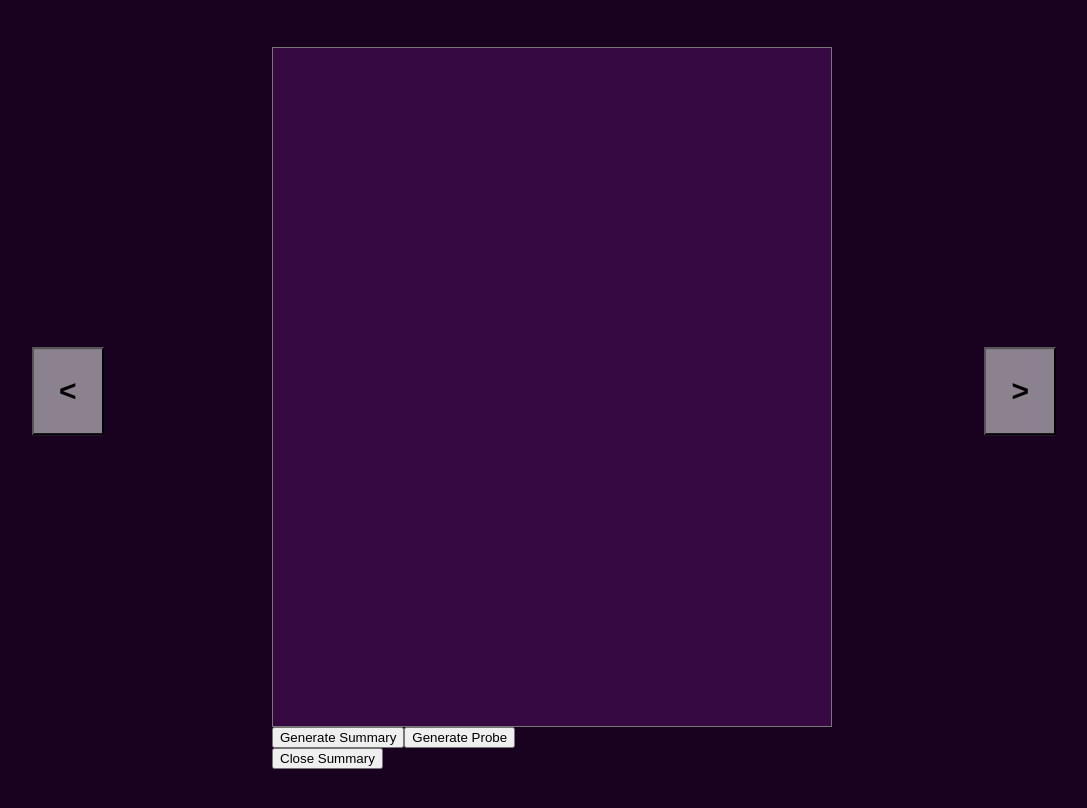
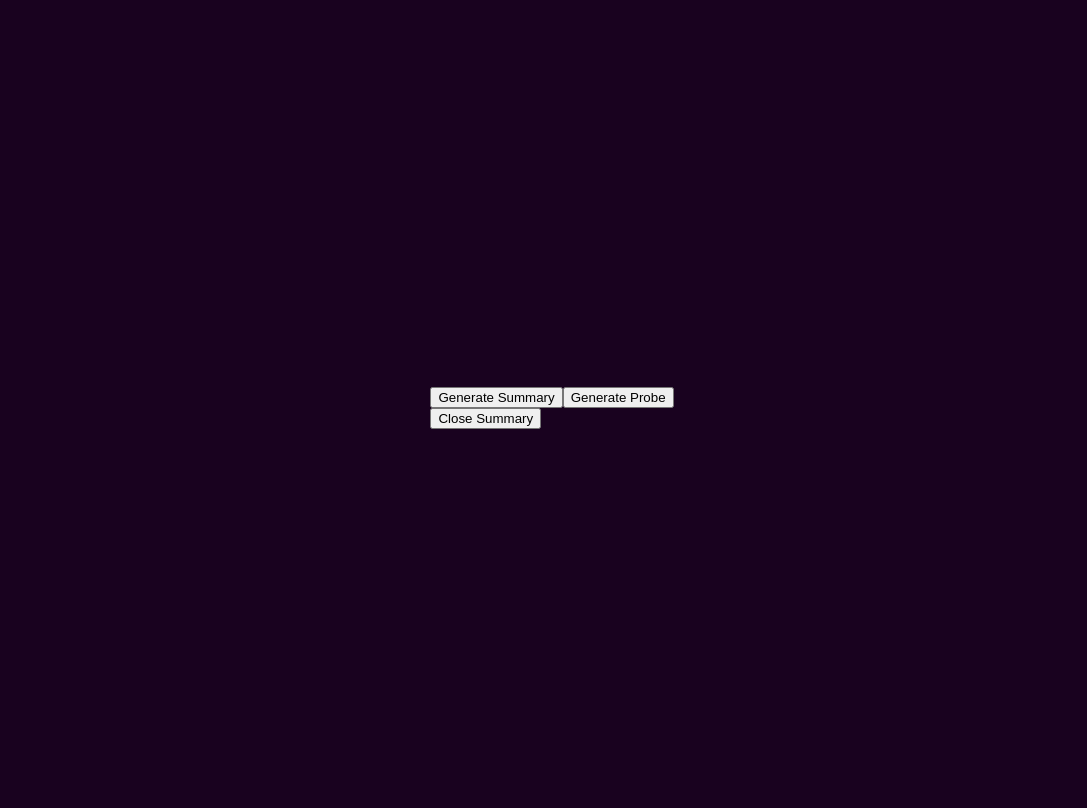
Before and after one commit to TadasL0/Solve, a React (Create React App) app: page / in a window 1280 px wide. Shown: the whole page, without its empty margins (96-1183 px from the left). Built offline with nearby package versions, Linux system fonts and the light colour scheme.

Commit message:
Got rid of clutter

```diff
--- a/src/App.js
+++ b/src/App.js
@@ -5,7 +5,8 @@ import './index.css';
 function TextArea() {
   const [textboxes, setTextboxes] = useState([{ date: new Date().toDateString(), content: "" }]);
   const [currentTextbox, setCurrentTextbox] = useState(0);
-  const [inputText, setInputText] = useState("");
+  const [summaryText, setSummaryText] = useState('');
+  const [showSummary, setShowSummary] = useState(false);
 
   useEffect(() => {
     const currentDate = new Date().toDateString();
@@ -15,9 +16,6 @@ function TextArea() {
     }
   }, []);
 
-  const [summaryText, setSummaryText] = useState('');
-  const [showSummary, setShowSummary] = useState(false);
-
   const generateSummary = async () => {
     const inputText = textboxes[currentTextbox].content;
     const selectedQuestion = getRandomQuestion(inputText);
@@ -26,66 +24,23 @@ function TextArea() {
   };
 
   const generateProbe = async () => {
-    const selectedQuestion = getRandomQuestion(inputText);
-    setInputText(inputText + '\n' + selectedQuestion);
+    const selectedQuestion = getRandomQuestion(textboxes[currentTextbox].content);
     const newTextboxes = [...textboxes];
-    newTextboxes[currentTextbox].content = inputText + '\n' + selectedQuestion;
+    newTextboxes[currentTextbox].content = newTextboxes[currentTextbox].content + '\n' + selectedQuestion;
     setTextboxes(newTextboxes);
   };
 
-  const handleCloseSummary = () => {
-    setShowSummary(false);
-  };
-  const LeftArrow = () => (
-    <button className="left-arrow" onClick={() => {
-      if (currentTextbox > textboxes.length + 1) {
-        setCurrentTextbox(currentTextbox - 1);
-      }
-    }}>
-      {"<"}
-    </button>
-  );
-
-  const RightArrow = () => (
-    <button className="right-arrow" onClick={() => {
-      if (currentTextbox < textboxes.length - 1) {
-        setCurrentTextbox(currentTextbox + 1);
-      }
-    }}>
-      {">"}
-    </button>
-  );
-
   return (
     <div className="textareas-container">
-      <LeftArrow disabled={currentTextbox === 0} />
-      <textarea
-        id="main-textarea"
-        className="thought-input"
-        value={inputText}
-        onChange={event => {
-          setInputText(event.target.value);
-          const newTextboxes = [...textboxes];
-          newTextboxes[currentTextbox].content = event.target.value;
-          setTextboxes(newTextboxes);
-        }}
-      ></textarea>
-      <RightArrow disabled={currentTextbox === textboxes.length - 1} />
       <button className="generate-summary-button" onClick={generateSummary}>
         Generate Summary
       </button>
-      <button className="generate-probe-button" onClick={() => {
-    const selectedQuestion = getRandomQuestion(inputText);
-    setInputText(inputText + selectedQuestion);
-}}>
-  Generate Probe
-</button>
+      <button className="generate-probe-button" onClick={generateProbe}>
+        Generate Probe
+      </button>
       <div className={`summary-container ${showSummary ? 'slide-in' : ''}`}>
         <textarea className="summary-textarea" value={summaryText} readOnly />
-        <button
-          className={`close-summary-button ${showSummary ? 'show' : 'hide'}`}
-          onClick={handleCloseSummary}
-        >
+        <button className={`close-summary-button ${showSummary ? 'show' : 'hide'}`} onClick={() => setShowSummary(false)}>
           Close Summary
         </button>
       </div>
--- a/src/index.css
+++ b/src/index.css
@@ -56,27 +56,6 @@ body {
   text-shadow: 1px 1px #000000; /* Shadow */
 }
 
-
-.left-arrow, .right-arrow {
-  position: fixed;
-  top: 50%;
-  transform: translateY(-60%);
-  font-size: 30px;
-  font-weight: bold;
-  color: rgb(0, 0, 0);
-  background-color: rgba(255, 255, 255, 0.5);
-  padding: 25px;
-  cursor: pointer;
-}
-
-.left-arrow {
-  left: 10%;
-}
-
-.right-arrow {
-  right: 10%;
-}
-
 .summary-textarea {
   position: absolute;
   top: 0;
```
